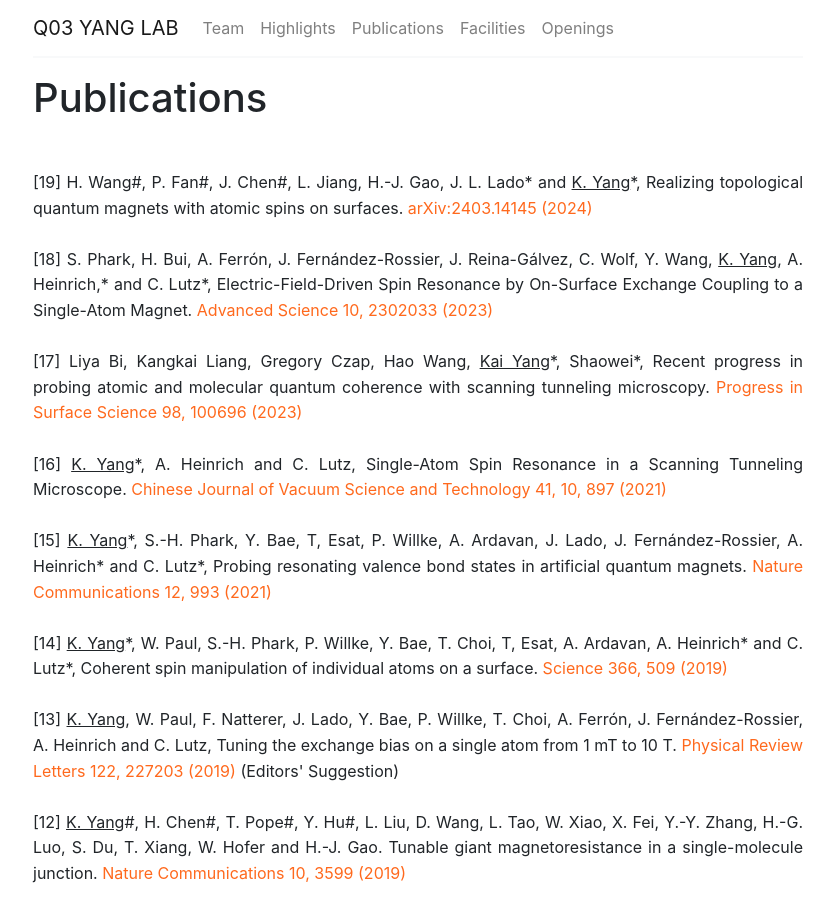
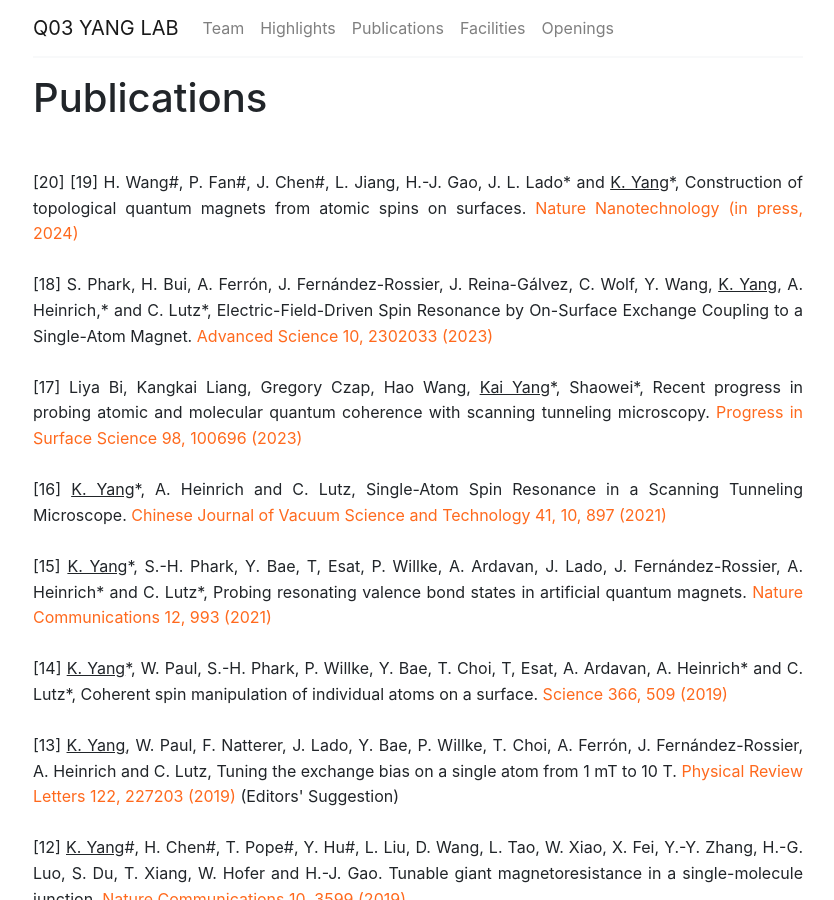
Before and after one commit to ZoomWuun/Q03i, a Jekyll site: the page built from _pages/publications_new.html, in a window 1280 px wide and 900 px high. Shown: the whole window, without its empty margins (222-1056 px from the left). Built offline with Jekyll 4.4.1, drawn with Linux system fonts in a browser that asks for light colours.

Commit message:
Update publications_new.html

```diff
--- a/_pages/publications_new.html
+++ b/_pages/publications_new.html
@@ -10,7 +10,8 @@ permalink: /publications_new/
     <div class="media-body">
 
         <p style="line-height: 1.6em;">
-            [19] H. Wang#, P. Fan#, J. Chen#, L. Jiang, H.-J. Gao, J. L. Lado* and <u>K. Yang</u>*, Realizing topological quantum magnets with atomic spins on surfaces. <a href="https://arxiv.org/abs/2403.14145" target="_blank">arXiv:2403.14145 (2024)</a><br><br>
+            [20]
+            [19] H. Wang#, P. Fan#, J. Chen#, L. Jiang, H.-J. Gao, J. L. Lado* and <u>K. Yang</u>*, Construction of topological quantum magnets from atomic spins on surfaces. <a href="https://arxiv.org/abs/2403.14145" target="_blank">Nature Nanotechnology (in press, 2024)</a><br><br>
 
             [18] S. Phark, H. Bui, A. Ferrón, J. Fernández-Rossier, J. Reina-Gálvez, C. Wolf, Y. Wang, <u>K. Yang</u>, A. Heinrich,* and C. Lutz*, Electric-Field-Driven Spin Resonance by On-Surface Exchange Coupling to a Single-Atom Magnet. <a href=" https://doi.org/10.1002/advs.202302033" target="_blank">Advanced Science 10, 2302033 (2023)</a><br><br>
 
```
